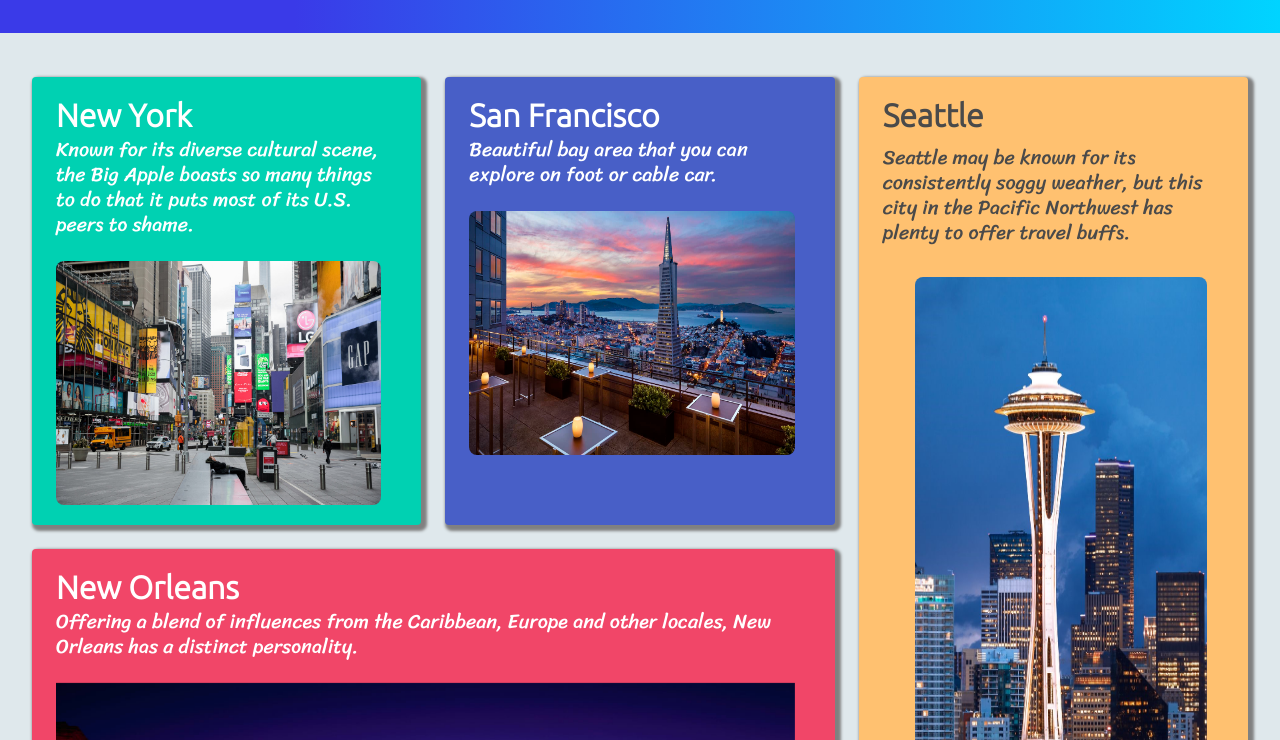
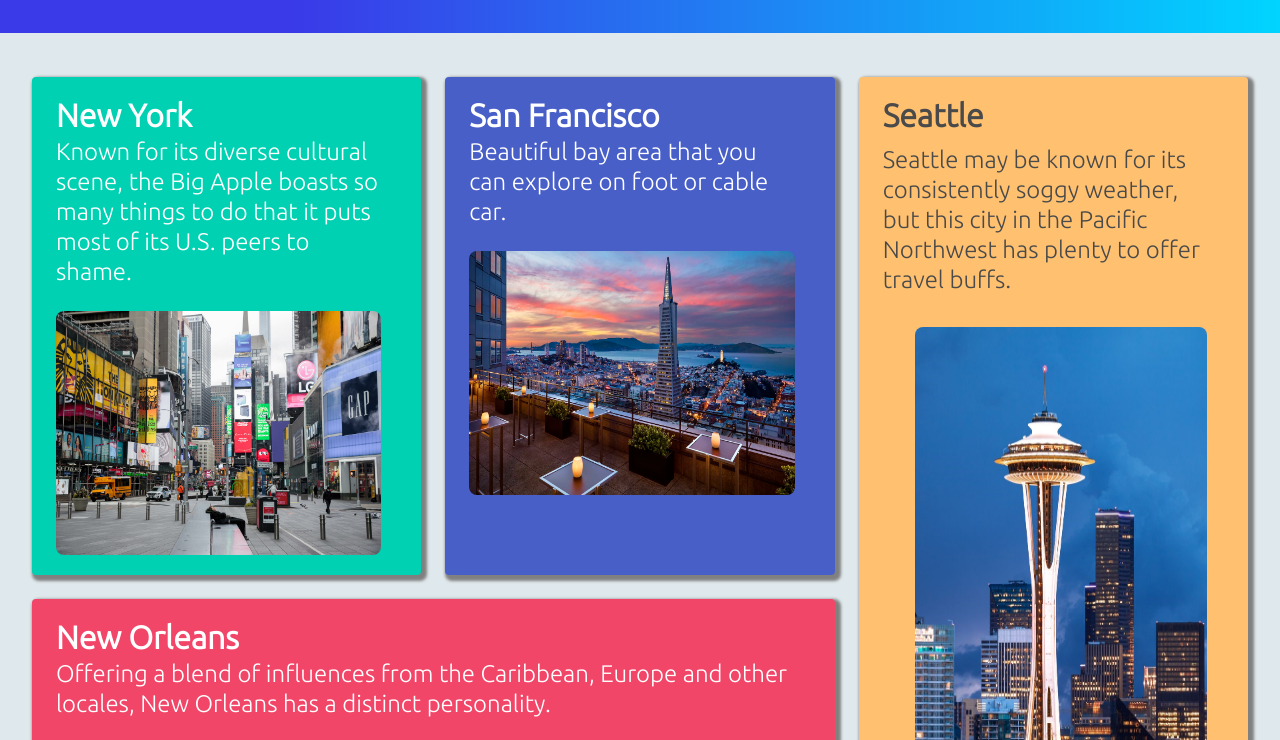
Before and after one commit to andwilson36/Ticket_Project_One, a plain HTML site: page index.html in a window 1280 px wide. Shown: the part 868-1608 px from the top of the page. Drawn offline with nearby package versions, Linux system fonts and the light colour scheme.

Commit message:
added fonts

```diff
--- a/assets/css/hotel.css
+++ b/assets/css/hotel.css
@@ -96,8 +96,7 @@ main {
 }
 
 .feature-desc {
-    font-family: 'Sriracha', cursive;
-    text-decoration-color: white;
+    font-size: 1.5rem;
 }
 
 
@@ -137,7 +136,7 @@ main {
     border-radius: 10px;
     padding: 10px;
     font-size: 1.5rem;
-    font-family: 'Raleway', sans-serif;
+    font-family: 'Source Sans Pro', sans-serif;
 }
 
 /* Houston */
@@ -177,7 +176,7 @@ main {
     border-radius: 10px;
     padding: 10px;
     font-size: 1.5rem;
-    font-family: 'Raleway', sans-serif;
+    font-family: 'Source Sans Pro', sans-serif;
 }
 
 /* Miami */
@@ -216,7 +215,7 @@ main {
     border-radius: 10px;
     padding: 10px;
     font-size: 1.5rem;
-    font-family: 'Raleway', sans-serif;
+    font-family: 'Source Sans Pro', sans-serif;
 }
 
 /* Chicago */
@@ -255,7 +254,7 @@ main {
     border-radius: 10px;
     padding: 10px;
     font-size: 1.5rem;
-    font-family: 'Raleway', sans-serif;
+    font-family: 'Source Sans Pro', sans-serif;
 }
 
 .titleHeader{
--- a/assets/css/style.css
+++ b/assets/css/style.css
@@ -118,8 +118,7 @@ main {
 }
 
 .feature-desc {
-    font-family: 'Sriracha', cursive;
-    text-decoration-color: white;
+    font-size: 1.5rem;
 }
 
 .ny-tile:hover .new-york {
@@ -243,12 +242,11 @@ main {
 .seatle-tile:hover .seatle-caption {
     opacity: 1;
 }
+
 .seatle-tile{
     background-color: #ffc170;
 }
-.seatle-text-color{
-    text-decoration-color: white;
-}
+
 .seatle {
     opacity: 1;
     display: block;
```
